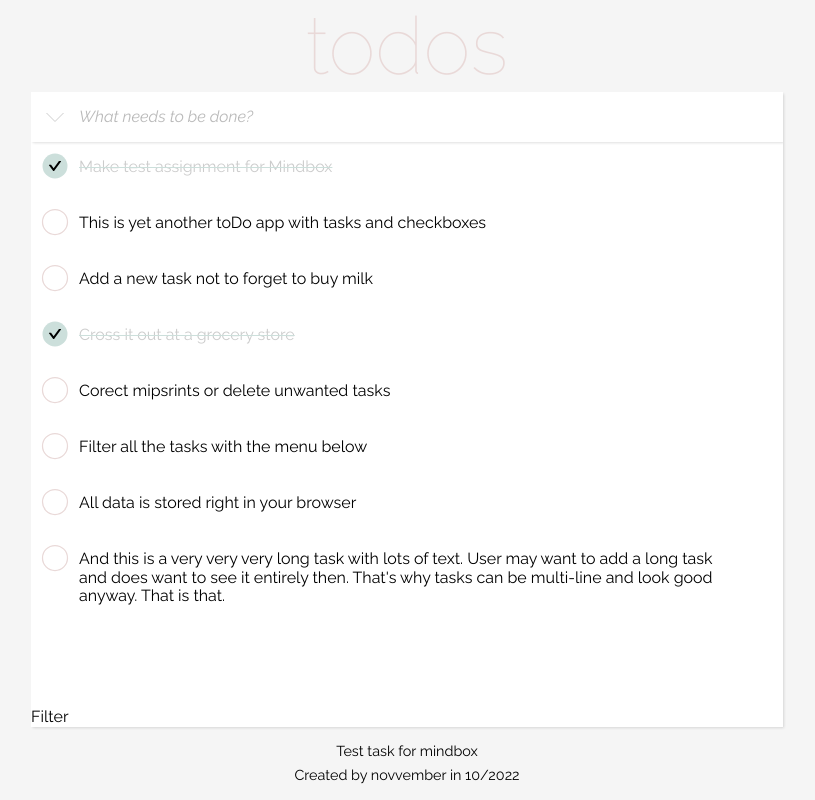
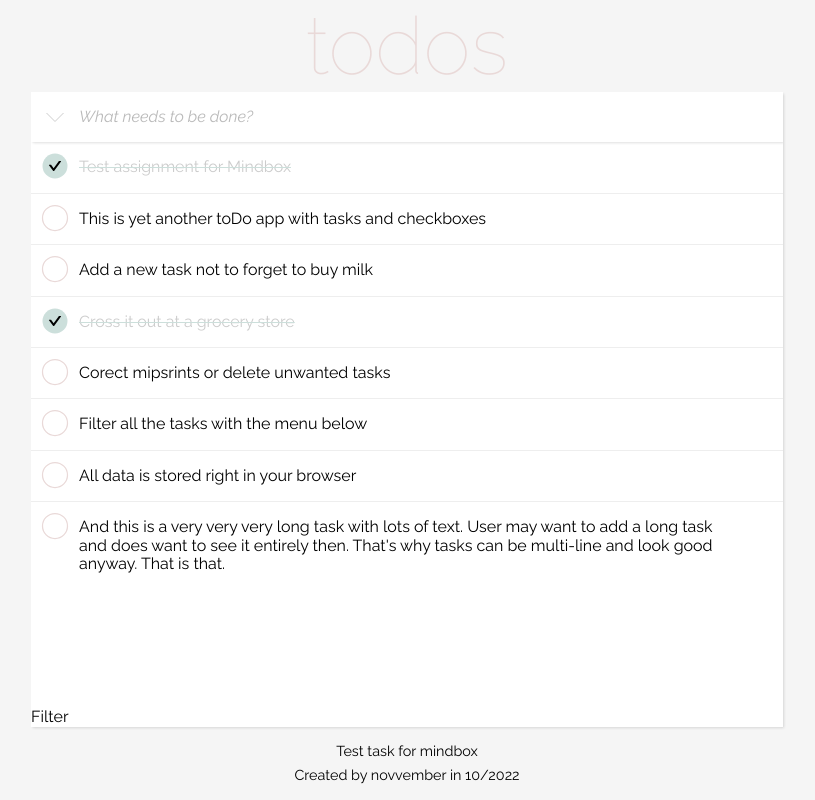
Before and after one commit to novvember/mindbox-todos, a React (Create React App) app: page / in a window 1280 px wide. Shown: the whole page, without its empty margins (233-1048 px from the left). Built offline with nearby package versions, Linux system fonts and the light colour scheme.

Commit message:
fix: change layout for items

```diff
--- a/src/components/App/App.css
+++ b/src/components/App/App.css
@@ -24,6 +24,7 @@ html {
   --surface: #f5f5f5;
   --on-surface: #000;
   --on-surface-variant: #ccc;
+  --on-surface-secondary: #eee;
   --surface-general: #fff;
   --primary: #ccdfdb;
   --secondary: #e9d9d8;
--- a/src/components/Item/Item.css
+++ b/src/components/Item/Item.css
@@ -4,12 +4,18 @@
   grid-template-columns: 2em 1fr max-content;
   gap: 0.5em;
   align-items: start;
+  border-bottom: 0.5px solid var(--on-surface-secondary);
+}
+
+.item:last-child {
+  border-bottom: none;
 }
 
 .item__checkbox {
   width: 2em;
   aspect-ratio: 1;
   margin-top: -0.5em;
+  margin-bottom: -0.5em;
 }
 
 .item__value {
--- a/src/utils/defaultTasks.tsx
+++ b/src/utils/defaultTasks.tsx
@@ -2,7 +2,7 @@ import { Task } from './interfaces';
 
 const defaultTasks: Task[] = [
   {
-    value: 'Make test assignment for Mindbox',
+    value: 'Test assignment for Mindbox',
     isDone: true,
     id: 11,
   },
```
